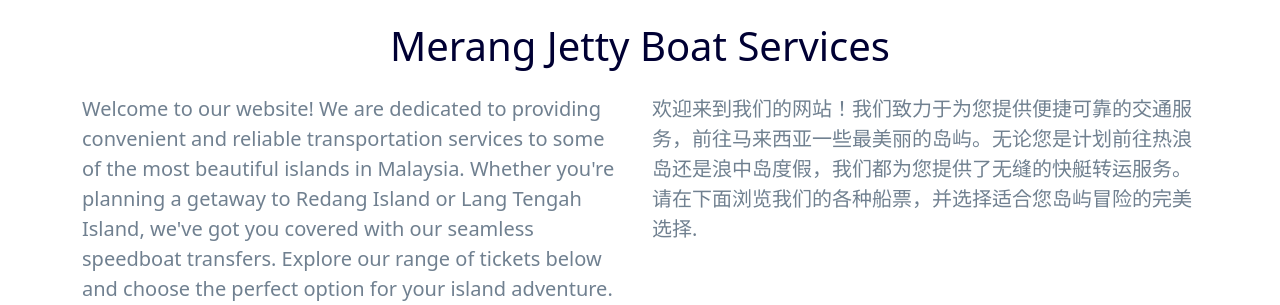
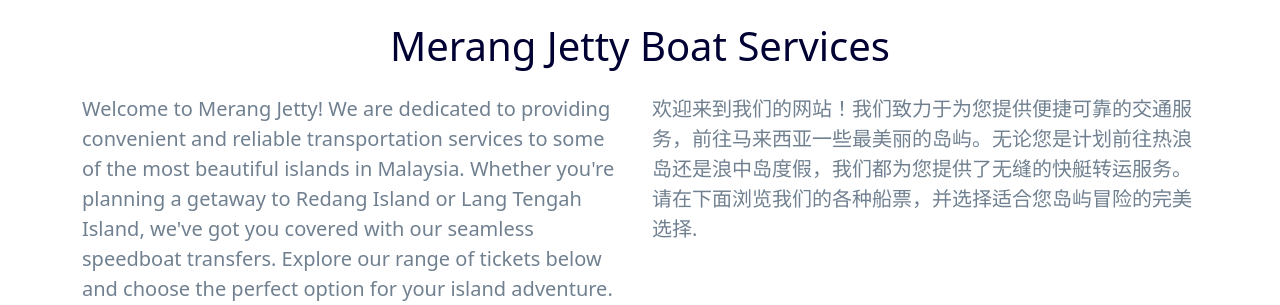
Before and after one commit to hanasoka/merang-jetty, a Flask app: page / in a window 1280 px wide. Shown: the part 418-723 px from the top of the page. Run offline with Flask 3, Linux system fonts and the light colour scheme.

Commit message:
minor change

```diff
--- a/templates/content.html
+++ b/templates/content.html
@@ -5,7 +5,7 @@
   <div class="row" style="margin-bottom:16px">
     <div class="col-md-6">
   <p class="lead">
-  Welcome to our website! We are dedicated to providing convenient and reliable transportation services to some of the most beautiful islands in Malaysia. Whether you're planning a getaway to Redang Island or Lang Tengah Island, we've got you covered with our seamless speedboat transfers. Explore our range of tickets below and choose the perfect option for your island adventure.
+  Welcome to Merang Jetty! We are dedicated to providing convenient and reliable transportation services to some of the most beautiful islands in Malaysia. Whether you're planning a getaway to Redang Island or Lang Tengah Island, we've got you covered with our seamless speedboat transfers. Explore our range of tickets below and choose the perfect option for your island adventure.
   </p>
     </div>
     <div class="d-none d-md-block col-6">
```
